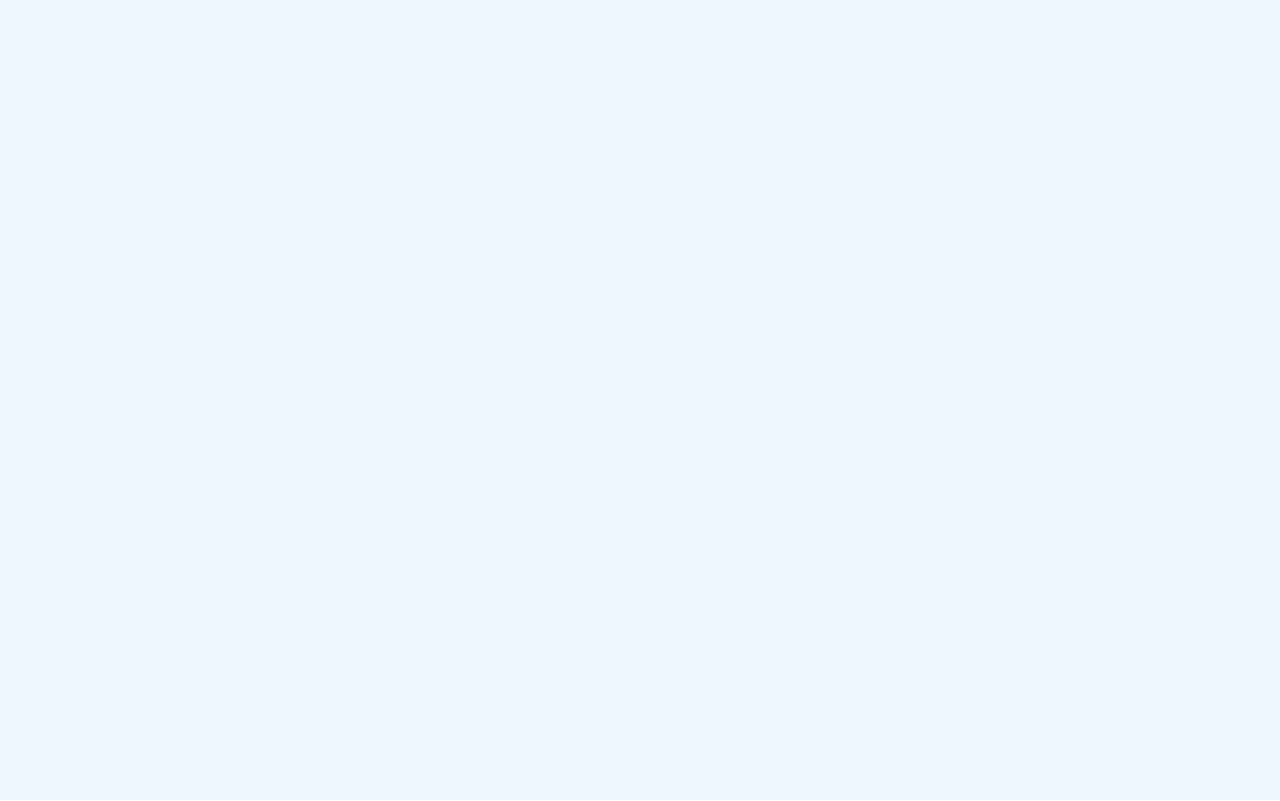
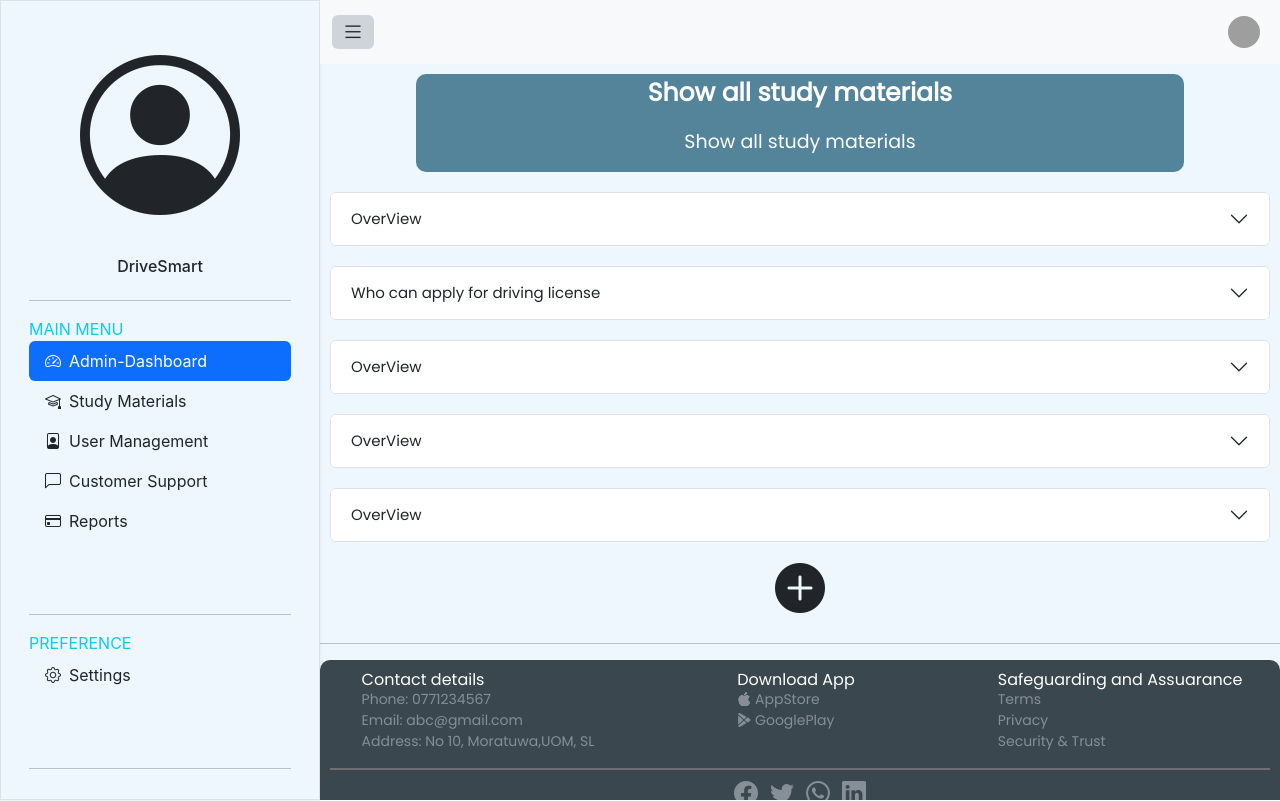
Before and after one commit to OshnMdw/DriveSmart-Admin, a React (Create React App) app: page /adminDashBoard/headings in a window 1280 px wide. Before the commit this address had no page. Built offline with nearby package versions, Linux system fonts and the light colour scheme; grey boxes are pictures that could not be loaded.

Commit message:
add show all headings component

```diff
--- a/src/assets/CSS/adminDashboard.css
+++ b/src/assets/CSS/adminDashboard.css
@@ -9,3 +9,7 @@
 .cardButton:hover{
     background-color: #166E89;
 }
+
+.clickableHeading{
+    background-color: white;
+}
--- /dev/null
+++ b/src/components/ShowHeadingComponent.js
@@ -0,0 +1,32 @@
+import { Tooltip } from 'react-bootstrap';
+import Accordion from 'react-bootstrap/Accordion';
+
+function ShowHeadingComponent({index , title , body}) {
+  return (
+    <Accordion style={{margin : 10}}>
+      <Accordion.Item eventKey={index}>
+        <Accordion.Header>
+            <div>
+            <p className='paragraph' style={{alignSelf : 'center',marginBottom : 0}}>{title}</p>
+            </div>
+           </Accordion.Header>
+        <Accordion.Body>
+         {body.map((item)=>
+            <div style={{display : 'flex',flexDirection : 'row'}}>
+                <div style={{display : 'flex',flex : 1/2}}>
+                <p>{item}</p>
+                </div>
+                <div style={{display : 'flex',flex : 1/2,justifyContent : 'flex-end'}}>
+                    <i style={{marginRight : 10}} class="bi bi-trash"></i>
+                    <i class="bi bi-pencil-square"></i>
+                </div>
+
+            </div>
+        )}
+        </Accordion.Body>
+      </Accordion.Item>
+    </Accordion>
+  );
+}
+
+export default ShowHeadingComponent;
--- a/src/routes/AllRoutes.js
+++ b/src/routes/AllRoutes.js
@@ -14,6 +14,7 @@ import PasswordUpdated from '../components/UpdateSuccessful';
 import AddPopQuizView from '../views/AddPopQuizView';
 import AddQuizView from '../views/AddQuizView';
 import AdminDashboard from '../views/AdminDashboard';
+import HeadingsView from '../views/HeadingsView';
 
 function AllRoutes() {
   return (
@@ -32,6 +33,7 @@ function AllRoutes() {
           <Route path='/passwordVerify'  element={<PasswordVerify/>}/>
           <Route path='/passwordupdated' element={<PasswordUpdated/>}/>
           <Route path = '/adminDashBoard' element={<AdminDashboard/>}/>
+          <Route path='/adminDashBoard/headings' element = {<HeadingsView/>}/>
         </Route>
      </Routes>
   )
--- a/src/views/AdminDashboard.js
+++ b/src/views/AdminDashboard.js
@@ -3,9 +3,8 @@ import Card from 'react-bootstrap/Card';
 import NavBarInner from "../components/NavBarInner";
 import OutFrame from "../components/OutFrame";
 import '../assets/CSS/adminDashboard.css'
-
-
-
+import HeadingsView from "./HeadingsView";
+import { Link, redirect } from "react-router-dom";
 
 const AdminDashboard = () => {
     return (
@@ -18,8 +17,8 @@ const AdminDashboard = () => {
                         <Card.Body style={{display : 'flex',flexDirection : 'column',width : '100%',justifyContent : 'center',alignItems : 'center'}}>
                             <Card.Title><p className="CourseHeading" style={{ textAlign: 'center' }}>Handle Study materials</p></Card.Title>
                             <div style={{display : 'flex',flexDirection : 'column',width : '80%',rowGap : 10 , justifyContent : 'center',alignItems:'center'}}>
-                            <Button className="cardButton">Show all headings</Button>
-                            <Button className="cardButton">Show all practice tests</Button>
+                            <Link role='button' className="cardButton btn" to='/adminDashBoard/headings'>Show all headings</Link>
+                            <Link role='button' className="cardButton btn" to='/adminDashBoard/headings'>Show all practice tests</Link>
                             </div>
 
 
@@ -32,9 +31,9 @@ const AdminDashboard = () => {
                         <Card.Body style={{display : 'flex',flexDirection : 'column',width : '100%',justifyContent : 'center',alignItems : 'center'}}>
                             <Card.Title><p className="CourseHeading" style={{ textAlign: 'center' }}>Handle Study materials</p></Card.Title>
                             <div style={{display : 'flex',flexDirection : 'column',width : '80%',rowGap : 10 , justifyContent : 'center',alignItems:'center'}}>
-                            <Button className="cardButton">Show all users</Button>
-                            <Button className="cardButton">Show all complaints</Button>
-                            <Button className="cardButton">Show all refund requests</Button>
+                            <Link role='button' className="cardButton btn" to='/adminDashBoard/headings'>Show all users</Link>
+                            <Link role='button' className="cardButton btn" to='/adminDashBoard/headings'>Show all complaints</Link>
+                            <Link role='button' className="cardButton btn" to='/adminDashBoard/headings'>Show all refund requests</Link>
                             </div>
 
 
@@ -47,8 +46,7 @@ const AdminDashboard = () => {
                         <Card.Body style={{display : 'flex',flexDirection : 'column',width : '100%',justifyContent : 'center',alignItems : 'center'}}>
                             <Card.Title><p className="CourseHeading" style={{ textAlign: 'center' }}>Handle Study materials</p></Card.Title>
                             <div style={{display : 'flex',flexDirection : 'column',width : '80%',rowGap : 10 , justifyContent : 'center',alignItems:'center'}}>
-                            <Button className="cardButton">Generate reports</Button>
-
+                            <Link role='button' className="cardButton btn" to='/adminDashBoard/headings'>Generate reports</Link>
                             </div>
 
 
--- /dev/null
+++ b/src/views/HeadingsView.js
@@ -0,0 +1,65 @@
+import { Card } from "react-bootstrap";
+import OutFrame from "../components/OutFrame";
+import { Link } from "react-router-dom";
+import '../assets/CSS/adminDashboard.css'
+import { useState } from 'react';
+import Button from 'react-bootstrap/Button';
+import Collapse from 'react-bootstrap/Collapse';
+import ShowHeadingComponent from "../components/ShowHeadingComponent";
+
+const headingName = [
+    {
+        id: 1,
+        heading: 'OverView',
+        subHeading: ['Reading materials']
+    },
+    {
+        id: 2,
+        heading: 'Who can apply for driving license',
+        subHeading: ['Reading materials', 'Pop quiz', 'Quiz']
+    },
+    {
+        id: 3,
+        heading: 'OverView',
+        subHeading: ['Reading materials', 'Quiz']
+    },
+    {
+        id: 4,
+        heading: 'OverView',
+        subHeading: ['Reading materials', 'Quiz']
+    },
+    {
+        id: 5,
+        heading: 'OverView',
+        subHeading: ['Reading materials', 'Quiz']
+    },
+]
+
+
+const HeadingsView = () => {
+    return (
+        <OutFrame>
+            <div style={{ display: 'flex', justifyContent: 'center', flexDirection: 'column', alignItems: 'center' }}>
+                <div style={{ width: '80%', backgroundColor: '#54849A', margin: 10, color: 'white', borderRadius: 10 }}>
+                    <p style={{ textAlign: 'center' }} className="PageHeading">Show all study materials</p>
+                    <p style={{ textAlign: 'center' }} className="CourseHeading">Show all study materials</p>
+                </div>
+
+                {headingName.map((heading) =>
+                    <div style={{ width: '100%' }} >
+
+                        <ShowHeadingComponent index={heading.id} title={heading.heading} body={heading.subHeading} />
+                    </div>
+                )}
+                <div style={{ display: 'flex',justifyContent : 'flex-end'}}>
+                    <i style={{ fontSize: 50 ,  }} class="bi bi-plus-circle-fill"></i>
+                </div>
+
+
+            </div>
+        </OutFrame>
+
+    )
+}
+
+export default HeadingsView;
```
